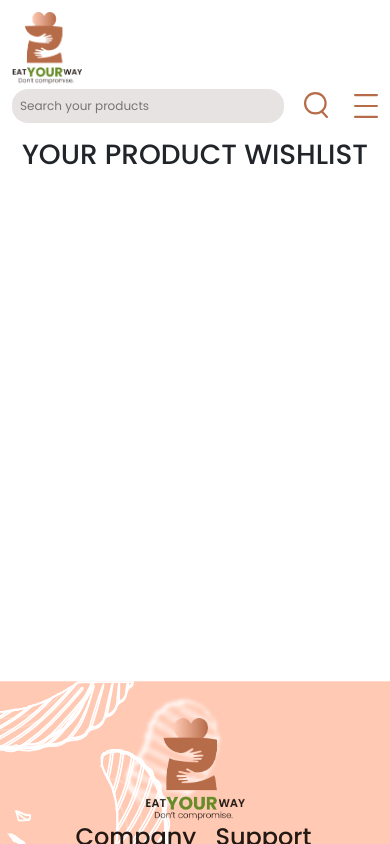
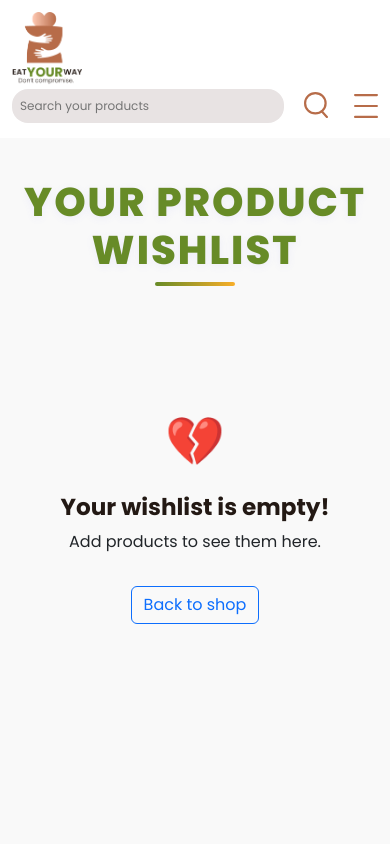
Before and after one commit to GiuseppeColucci95/project-work-team3, a React (Vite) app in the folder FRONTEND/: page /wishlist in a window 390 px wide. Shown: the top 844 px of the page. Built offline with nearby package versions, Linux system fonts and the light colour scheme.

Commit message:
style: enhance wishlist page layout and responsiveness

```diff
--- a/FRONTEND/src/index.css
+++ b/FRONTEND/src/index.css
@@ -90,6 +90,7 @@ header {
     border-style: none;
     background-color: transparent !important;
   }
+
   .icon-search {
     height: 26px;
     margin-left: 1rem;
@@ -494,20 +495,24 @@ h3 {
   background-color: var(--light);
   padding: 2rem 0 2rem;
 }
+
 .btn-quantity {
   border: none;
   color: var(--primary);
   background-color: transparent;
   cursor: pointer;
+
   .bi-plus-circle,
   .bi-dash-circle {
     font-size: 1.5rem;
   }
 }
+
 #quantity {
   font-size: 16px;
   font-weight: 500;
 }
+
 .btn-checkout {
   border-style: none;
   border-radius: 1rem;
@@ -676,84 +681,108 @@ footer {
     padding: 0 0 0 1rem;
     font-size: 14px;
   }
+
   .searchbar {
     padding: 0.5rem 2rem 0.5rem 0.5rem !important;
   }
+
   .search {
     margin-left: 0.25rem !important;
   }
+
   .wishlist {
     margin-left: 0 !important;
   }
+
   #jumbotron {
     min-height: 280px !important;
     max-height: 300px !important;
   }
+
   .jumbo-container {
     width: 100% !important;
   }
+
   .jumbo-title {
     font-size: 40px !important;
     padding-bottom: 0 !important;
   }
+
   .jumbo-text {
     font-size: 20px !important;
     padding-bottom: 1rem !important;
     line-height: 1.5rem !important;
   }
+
   .explore-btn {
     font-size: 15px !important;
   }
+
   .food-allergens {
     width: 100px !important;
   }
+
   .allergens-title {
     font-size: 18px;
   }
+
   .product-container {
     width: 70%;
   }
+
   .product-img {
     margin-bottom: 1rem;
   }
+
   .img-description {
     display: flex;
     justify-content: center;
     align-items: center;
     padding-bottom: 3rem;
   }
+
   .img-descr {
     width: 80% !important;
   }
+
   .footer-menu-ce {
     gap: 1rem !important;
   }
+
   .payoff {
     display: none !important;
   }
+
   .product-name {
     font-size: 20px !important;
   }
+
   .quantity-section {
     padding: 1rem 0 1rem;
   }
+
   .product-price-cart {
     font-size: 22px !important;
   }
+
   .product-image-cart {
     width: 100px !important;
     height: 100px !important;
   }
+
   .btn-checkout {
     font-size: 14px;
   }
+
   .your-cart {
     font-size: 24px;
   }
+
   .order-summary {
     font-size: 18px;
     margin: 2rem 0 2rem 0 !important;
   }
+
   .summary-price {
     font-size: 16px !important;
   }
@@ -1377,6 +1406,7 @@ footer {
   button.favourites {
     padding: 0.6rem 0.65rem 0.6rem 0.65rem !important;
   }
+
   .add-wishlist {
     width: 20px;
   }
@@ -1403,3 +1433,92 @@ footer {
 .product-img-container:hover .product-img-zoom {
   transform: scale(1.08);
 }
+
+/* Wishlist */
+
+#wishlist {
+  background-color: var(--light);
+  min-height: 100vh;
+  padding-top: 40px;
+}
+
+.wishlist-card {
+  background: var(--light);
+  border-radius: 1rem;
+  box-shadow: 0 4px 16px rgba(35, 25, 20, 0.08);
+  transition: transform 0.2s, box-shadow 0.2s;
+  padding: 1.5rem 1rem;
+  margin-bottom: 1.5rem;
+  border: 1px solid var(--secondary-brown);
+  font-family: "Poppins", sans-serif;
+}
+
+.wishlist-card h3 {
+  font-weight: 700;
+  color: var(--primary);
+  font-size: 1.3rem;
+}
+
+
+/* Responsive */
+@media (max-width: 768px) {
+  .wishlist-card {
+    padding: 1rem 0.5rem;
+    border-radius: 0.75rem;
+  }
+
+  .wishlist-card h3 {
+    font-size: 1.1rem;
+  }
+}
+
+.wishlist-title {
+  font-family: "Poppins", sans-serif;
+  font-weight: 800;
+  font-size: 2.5rem;
+  color: var(--primary);
+  letter-spacing: 2px;
+  margin-bottom: 1.5rem;
+  text-shadow: 0 2px 8px rgba(99, 102, 241, 0.08);
+  position: relative;
+}
+
+.wishlist-title::after {
+  content: "";
+  display: block;
+  width: 80px;
+  height: 4px;
+  background: linear-gradient(90deg, var(--primary), var(--accent));
+  margin: 0.5rem auto 0 auto;
+  border-radius: 2px;
+}
+
+.img-wishlist {
+  aspect-ratio: 0.70;
+  border-radius: 1rem;
+}
+
+.button-wishlist {
+  background-color: var(--primary) !important;
+  color: #f9f9f9;
+
+  :hover {
+    background-color: var(--secondary);
+  }
+}
+
+@media (max-width: 480px) {
+
+  .btn-add {
+    font-size: 16px !important;
+    padding: 12px 32px !important;
+  }
+}
+
+@media (max-width: 360px) {
+
+  .btn-add {
+    font-weight: 600 !important;
+    padding: 8px 10px !important;
+  }
+}
--- a/FRONTEND/src/pages/Wishlist.jsx
+++ b/FRONTEND/src/pages/Wishlist.jsx
@@ -1,6 +1,7 @@
 //react and custom context imports
-import { useEffect, useState } from "react";
+import { useEffect } from "react";
 import { useProductContext } from "../contexts/ProductContext";
+import { Link } from "react-router-dom";
 
 //component exports
 export default function Wishlist() {
@@ -19,27 +20,35 @@ export default function Wishlist() {
       <section id="wishlist">
 
         <div className="container">
-          <h1 className="text-center">YOUR PRODUCT WISHLIST</h1>
+          <h1 className="text-center wishlist-title">YOUR PRODUCT WISHLIST</h1>
 
-          <div className="row row-cols-1 row-gap-3 my-5">
+          <div className="row row-cols-1 row-cols-md-2 row-cols-lg-4 g-4 my-5 px-4">
             {
-              (wishlist) &&
-              (
+              (wishlist && wishlist.length > 0) ? (
                 wishlist.map(product => (
                   <div key={`${product.name}-product`} className="col">
-                    <div className="row d-flex justify-content-center">
-                      <div className="col-2">
-                        <img src={product.image} alt="image" className="w-100 rounded-4" />
+                    <div className="wishlist-card d-flex flex-column align-items-center p-3 h-100">
+                      <div className="mb-3 d-flex justify-content-center w-100">
+                        <img src={product.image} alt="image" className="img-fluid w-auto img-wishlist" style={{ maxHeight: "120px" }} />
                       </div>
-                      <div className="col-6 d-flex flex-column align-items-start justify-content-center">
-                        <h3 className="mb-0">{product.name}</h3>
-                        <div>{`${product.price}€`}</div>
-                        <button onClick={() => addCartProduct(product)} className="btn btn-primary mb-2">ADD TO CART</button>
-                        <button onClick={() => removeWishlistProduct(product)} className="btn btn-primary">REMOVE FROM WISHLIST</button>
+                      <h3 className="mb-1 text-center w-100">{product.name}</h3>
+                      <div className="mb-2 fs-5 fw-bold text-dark text-center w-100">{`${product.price}€`}</div>
+                      <div className="d-flex align-items-center justify-content-center gap-2 mt-auto w-100">
+                        <button onClick={() => addCartProduct(product)} className="btn-add me-1 button-wishlist">Add to cart</button>
+                        <button onClick={() => removeWishlistProduct(product)} className="favourites">
+                          <img className="menu-icons add-wishlist" src="/img/favourites-full.svg" alt="wishlist icon" />
+                        </button>
                       </div>
                     </div>
                   </div>
                 ))
+              ) : (
+                <div className="col text-center py-5">
+                  <span style={{ fontSize: "3rem", color: "#6366f1" }}>💔</span>
+                  <h3 className="mt-3">Your wishlist is empty!</h3>
+                  <p>Add products to see them here.</p>
+                  <Link to="/" className="btn btn-outline-primary mt-3">Back to shop</Link>
+                </div>
               )
             }
           </div>
```
